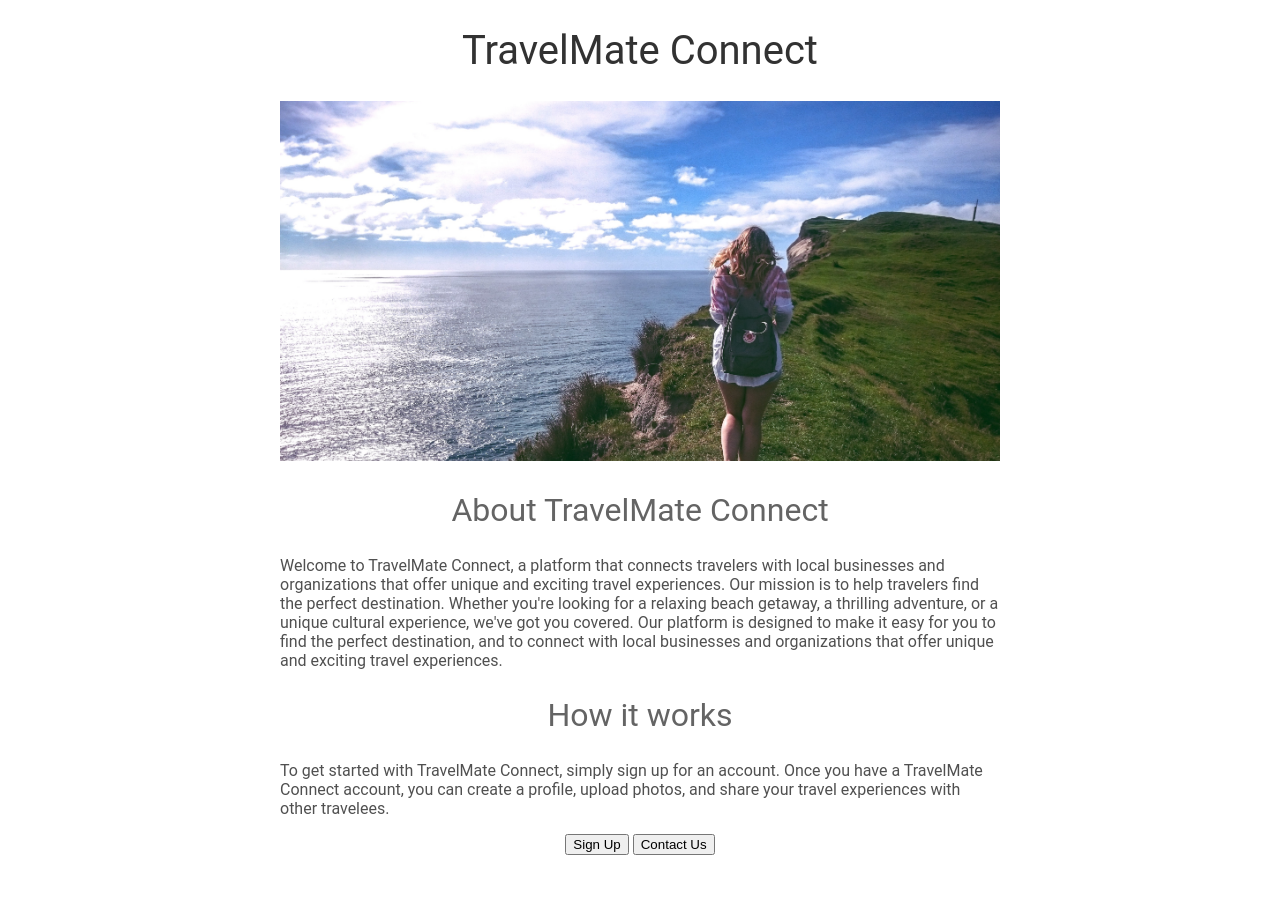
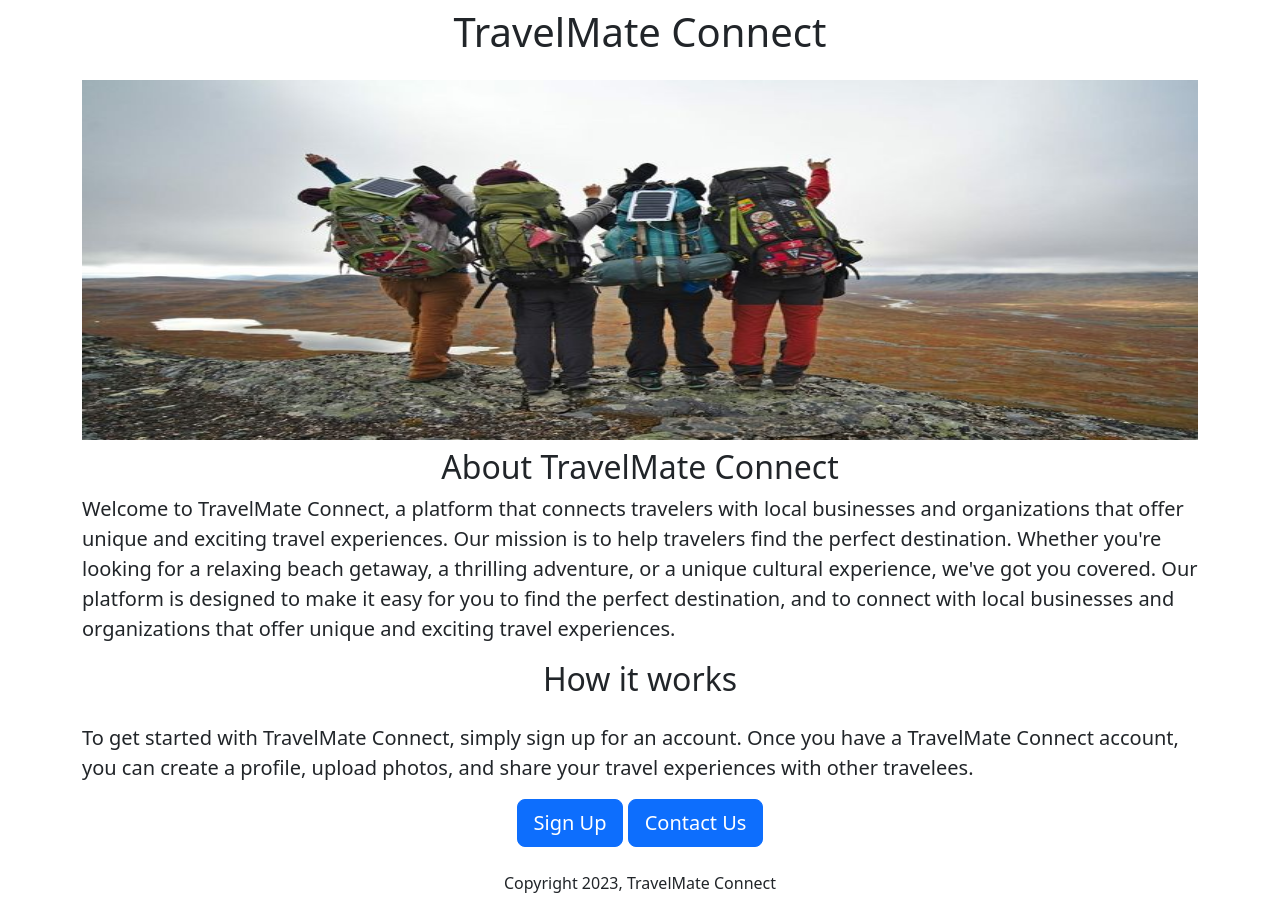
Before and after one commit to nadiaMahfoud/ConnectMate, a Flask app: page / in a window 1280 px wide. Before the commit the page ends 855 px from the top, so only its background shows below. Run offline with Flask 2, Linux system fonts and the light colour scheme.

Commit message:
added modified html

```diff
--- a/templates/home.html
+++ b/templates/home.html
@@ -1,57 +1,35 @@
 <!DOCTYPE html>
 <html>
   <head>
+    <meta charset="utf-8">
+    <meta name="viewport" content="width=device-width, initial-scale=1">
     <title> TravelMate Connect </title>
-    <style>
-      h1 {
-        font-size: 40px;
-        font-family: Roboto;
-        font-weight: normal;
-        color: rgb(50, 50, 50);
-        text-align: center;
-      }
+    <link href="https://cdn.jsdelivr.net/npm/bootstrap@5.3.2/dist/css/bootstrap.min.css" rel="stylesheet" integrity="sha384-T3c6CoIi6uLrA9TneNEoa7RxnatzjcDSCmG1MXxSR1GAsXEV/Dwwykc2MPK8M2HN" crossorigin="anonymous">
+  <style>
+    #banner {
+      height: 360px;
+      width: 100%;
+    }
 
-      #banner {
-        width: 100%;
-        height: 360px;
-        object-fit: cover;
-      }
-
-      h2 {
-        font-family: Roboto;
-        font-size: 32px;
-        color: rgb(100, 100, 100);
-        text-align: center;
-        font-weight: normal;
-      }
-
-      .bodytext {
-        font-family: Roboto;
-        color: rgb(80, 80, 80);
-      }
-
-      #container {
-        max-width: 720px;
-        margin: 0 auto;
-      }
-    </style>
+  </style>
   </head>
   <body>
-    <div id= "container">
-      <h1> TravelMate Connect </h1>
-        <img id="banner" src="https://3c499112-76f3-4e6a-adbf-2bec711756c2-00-1faq3b1daq8ie.spock.replit.dev/static/banner.jpg" height="320">
-      <h2>About TravelMate Connect</h2>
-      <p class="bodytext">
+    <div class="container">
+      <h1 class="text-center mt-2 mb-4">  TravelMate Connect </h1>
+        <img class="img-fluid" id="banner" src="https://3c499112-76f3-4e6a-adbf-2bec711756c2-00-1faq3b1daq8ie.spock.replit.dev/static/b2.jpg" height="320">
+      <h2 class="text-center mt-2" mb-4>About TravelMate Connect</h2>
+      <p class="lead">
         Welcome to TravelMate Connect, a platform that connects travelers with local businesses and organizations that offer unique and exciting travel experiences. Our mission is to help travelers find the perfect destination. Whether you're looking for a relaxing beach getaway, a thrilling adventure, or a unique cultural experience, we've got you covered. Our platform is designed to make it easy for you to find the perfect destination, and to connect with local businesses and organizations that offer unique and exciting travel experiences.</p>
-      <h2>How it works</h2>
-      <p class="bodytext">
+      <h2 class="text-center mt-2 mb-4">How it works</h2>
+      <p class="lead">
         To get started with TravelMate Connect, simply sign up for an account. Once you have a TravelMate Connect account, you can create a profile, upload photos, and share your travel experiences with other travelees.
       </p>
-      <div style="text-align:center;">
-        <button>Sign Up</button>
-        <button> Contact Us </button>
-
-      </div>
+      <div class="text-center">
+        <button class="btn btn-primary btn-lg">Sign Up</button>
+        <button class="btn btn-primary btn-lg"> Contact Us </button>
+        <p class= "mt-4"> Copyright 2023, TravelMate Connect
+        </p>
+        </div>
     </div>
     </body>
 </html>
```
Also changed, not shown: static/b2.jpg (added).
